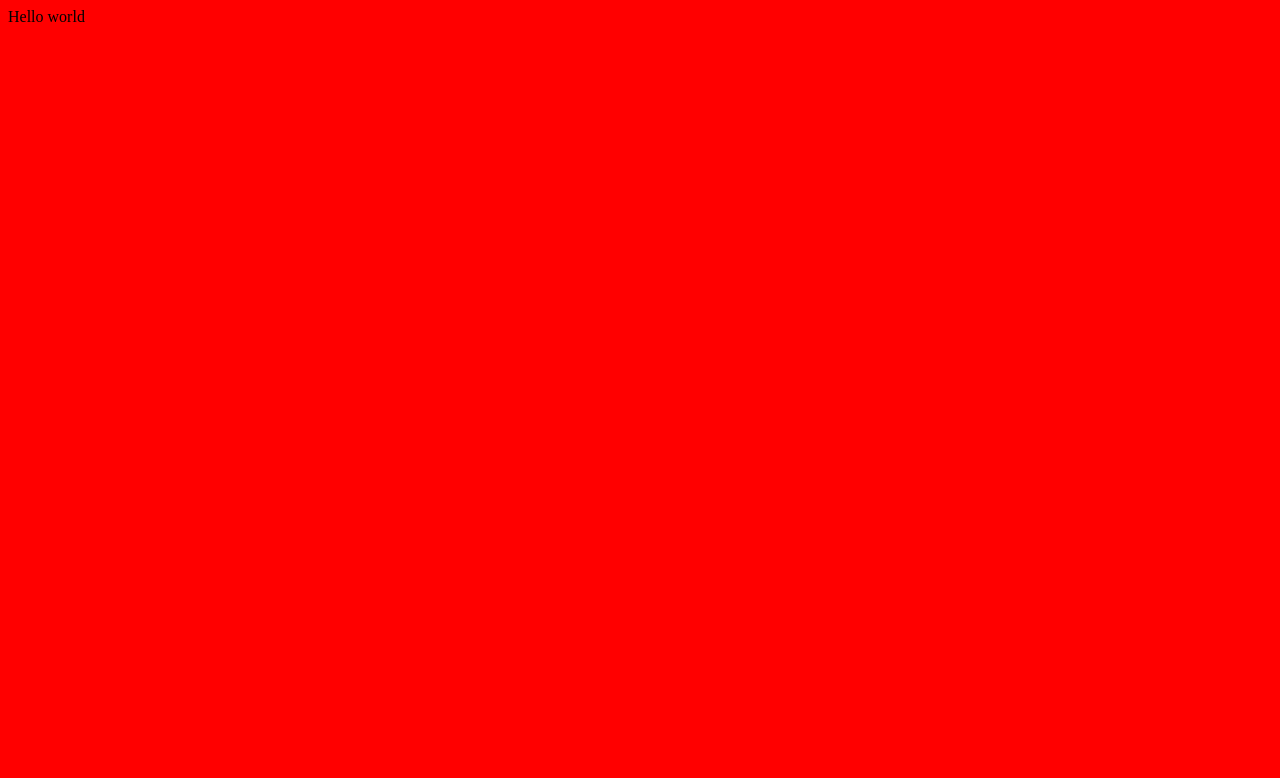
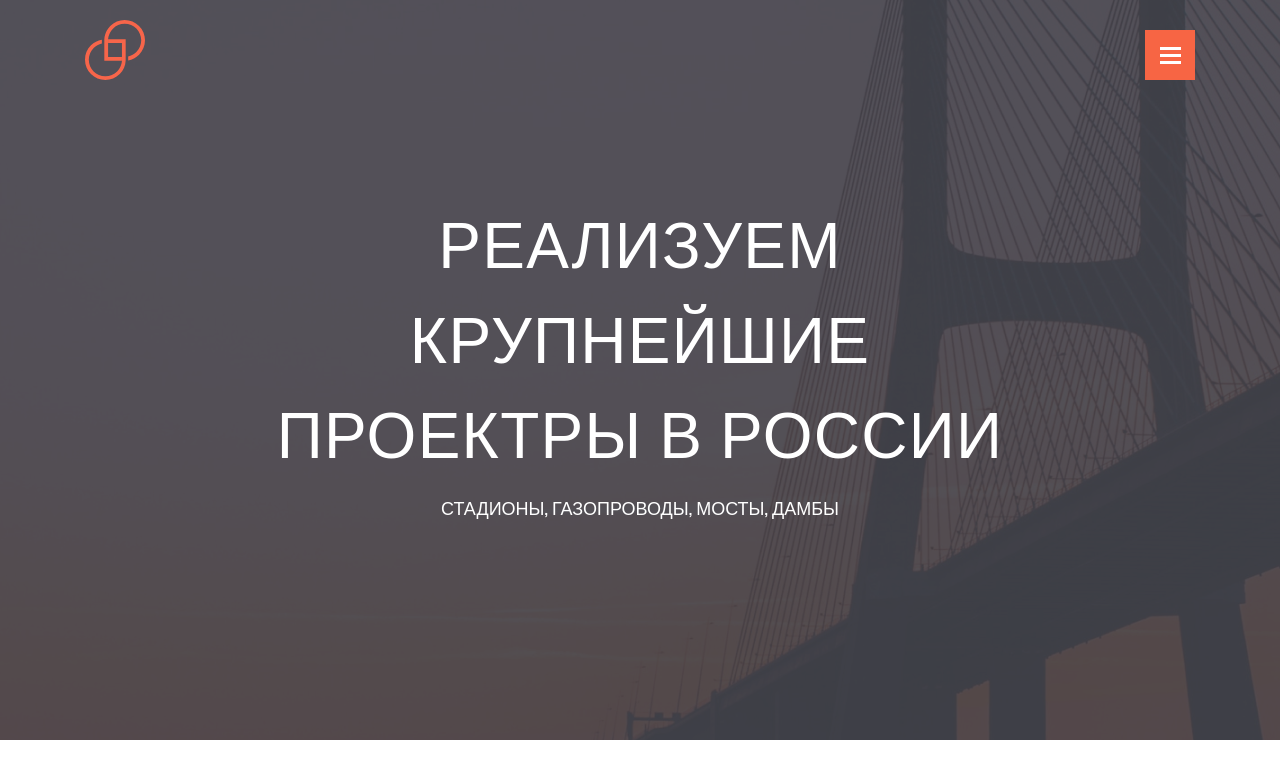
Before and after one commit to Antroks/less_for_figma, a plain HTML site: page index.html in a window 1280 px wide. Drawn offline with nearby package versions, Linux system fonts and the light colour scheme.

Commit message:
add header

```diff
--- a/css/style.css
+++ b/css/style.css
@@ -1,3 +1,134 @@
-* {
-    background-color: red;
+html {
+    box-sizing: border-box;
 }
+
+*, *::before, *::after {
+    box-sizing: inherit;
+}
+
+
+body {
+    margin: 0;
+    padding: 0;
+    font-family: 'Oswald', sans-serif;
+    font-weight: 400;
+}
+
+.container {
+    max-width: 1110px;
+    margin: 0 auto;
+}
+
+/* Стили для текста */
+
+:root {
+    --accent-color: #F76544;
+    --dark-color: #404119;
+    --gray-color: #999;
+    --white-color: #fff;
+    --background-color: e5e5e5;
+}
+
+.text-h2 {
+    font-family: 'Oswald', sans-serif;
+    font-weight: 500;
+    font-size: 36px;
+    text-transform: uppercase;
+}
+
+.text-h3 {
+    font-family: 'Oswald', sans-serif;
+    font-weight: 500;
+    font-size: 24px;
+    text-transform: uppercase;
+}
+
+.text-h4 {
+    font-family: 'Oswald', sans-serif;
+    font-weight: 500;
+    font-size: 21px;
+    text-transform: uppercase;
+}
+
+.text-p {
+    font-family: 'Open Sans', sans-serif;
+    font-size: 16px;
+}
+
+
+.text-p-reviews {
+    font-family: 'Open Sans', sans-serif;
+    font-size: 14px;
+    line-height: 21px;
+}
+
+/*Стили для header*/
+
+
+.header {
+    min-height: 740px;
+    background-image: url(../img/BG.png);
+    background-repeat: no-repeat;
+    background-size: cover;
+}
+
+.header__title {
+    padding-top: 20px;
+    margin-bottom: 112px;
+    display: flex;
+    align-items: flex-end;
+    justify-content: space-between;
+}
+
+.logo {
+    width: 60px;
+    height: 60px;
+}
+
+.burger {
+    width: 50px;
+    height: 50px;
+    cursor: pointer;
+    padding: 0;
+    background-color: var(--accent-color);
+    border: none;
+    display: flex;
+    flex-direction: column;
+    justify-content: center;
+    align-items: center;
+}
+
+.burger__line {
+    display: block;
+    width: 21px;
+    height: 3px;
+    background-color: #fff;
+    margin-bottom: 4px;
+}
+
+.burger__line:last-child {
+    margin-bottom: 0;
+}
+
+.h1 {
+    font-weight: 500;
+    font-size: 64px;
+    text-align: center;
+    line-height: 95px;
+    letter-spacing: 0.02em;
+    text-transform: uppercase;
+    max-width: 734px;
+    margin: 0 auto 17px;
+    color: var(--white-color);
+}
+
+.h4 {
+    font-weight: 400;
+    font-size: 18px;
+    line-height: 27px;
+    text-align: center;
+    max-width: 734px;
+    text-transform: uppercase;
+    color: var(--white-color);
+    margin: 0 auto;
+}
--- a/index.html
+++ b/index.html
@@ -3,10 +3,26 @@
 <head>
     <meta charset="UTF-8">
     <meta name="viewport" content="width=device-width, initial-scale=1.0">
+    <link rel="preconnect" href="https://fonts.googleapis.com">
+    <link rel="preconnect" href="https://fonts.gstatic.com" crossorigin>
+    <link href="https://fonts.googleapis.com/css2?family=Open+Sans:ital,wght@0,300..800;1,300..800&family=Oswald:wght@200..700&display=swap" rel="stylesheet">
     <link rel="stylesheet" href="css/style.css">
     <title>Figma</title>
 </head>
 <body>
-    Hello world
+    <header class="header">
+        <div class="container">
+            <div class="header__title">
+                <img src="img/logo.svg" alt="Logo" class="logo">
+                <button class="burger">
+                    <span class="burger__line"></span>
+                    <span class="burger__line"></span>
+                    <span class="burger__line"></span>
+                </button>
+            </div>
+            <h1 class="h1">Реализуем крупнейшие проектры в России</h1>
+            <h4 class="h4">Стадионы, газопроводы, мосты, Дамбы</h4>
+        </div>
+    </header>
 </body>
 </html>
```
Also changed, not shown: img/BG.png (added), img/logo.svg (added).
